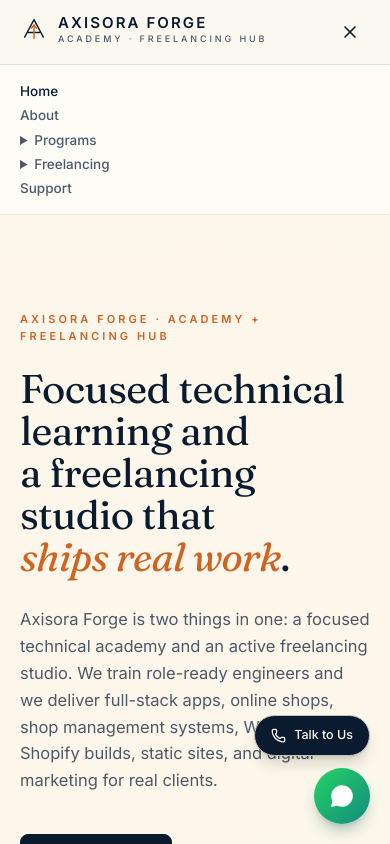
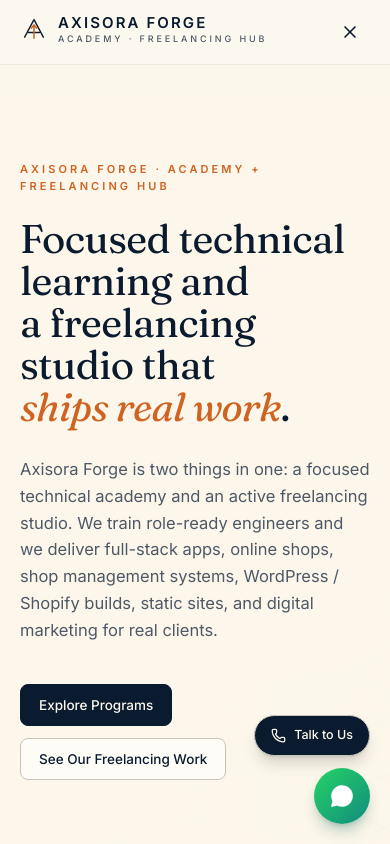
Before and after one commit to realtechskillforge-web/axisora, a React (Vite) app: page / in a window 390 px wide. Both pictures are taken after a click on the button "Toggle menu". Shown: the top 844 px of the page. Built offline with nearby package versions, Linux system fonts and the light colour scheme.

Commit message:
Update Header.tsx

```diff
--- a/src/components/site/Header.tsx
+++ b/src/components/site/Header.tsx
@@ -1,6 +1,6 @@
 import { Link, useRouterState } from "@tanstack/react-router";
 import { useState } from "react";
-import { Menu, X, ChevronDown } from "lucide-react";
+import { Menu, X, ChevronDown, ArrowUpRight } from "lucide-react";
 
 const programs = [
   { to: "/programs/java-fullstack-angular", label: "Java Full Stack — Angular" },
@@ -12,7 +12,6 @@
   { to: "/programs/java-placement", label: "Java Placement (Students)" },
   { to: "/programs/python-placement", label: "Python Placement (Students)" },
 ];
-
 
 const freelancing = [
   { to: "/freelancing/full-stack", label: "Full Stack Applications" },
@@ -26,6 +25,8 @@
 export function Header() {
   const path = useRouterState({ select: (s) => s.location.pathname });
   const [open, setOpen] = useState(false);
+  const [programsOpen, setProgramsOpen] = useState(false);
+  const [freelancingOpen, setFreelancingOpen] = useState(false);
 
   const NavLink = ({ to, children }: { to: string; children: React.ReactNode }) => (
     <Link
@@ -66,7 +67,8 @@
   return (
     <header className="sticky top-0 z-40 border-b border-border/70 bg-background/85 backdrop-blur-md">
       <div className="container-prose flex h-16 items-center justify-between md:h-20">
-        <Link to="/" aria-label="Axisora Forge — Home" className="shrink-0">
+        {/* Logo */}
+        <Link to="/" aria-label="Axisora Forge — Home" className="shrink-0" onClick={() => setOpen(false)}>
           <span className="inline-flex items-center gap-2.5 text-foreground">
             <svg viewBox="0 0 48 48" className="h-7 w-7" fill="none" aria-hidden>
               <path d="M8 38 L24 8 L40 38" stroke="currentColor" strokeWidth="2.4" strokeLinecap="round" strokeLinejoin="round" />
@@ -83,6 +85,7 @@
           </span>
         </Link>
 
+        {/* Desktop nav */}
         <nav className="hidden items-center gap-7 md:flex">
           <NavLink to="/">Home</NavLink>
           <NavLink to="/about">About</NavLink>
@@ -92,6 +95,7 @@
           <Link to="/support" className="btn-primary ml-2">Talk to Us</Link>
         </nav>
 
+        {/* Mobile hamburger */}
         <button
           onClick={() => setOpen((v) => !v)}
           className="inline-flex h-10 w-10 items-center justify-center rounded-md text-foreground md:hidden"
@@ -101,24 +105,125 @@
         </button>
       </div>
 
+      {/* Mobile drawer */}
       {open && (
-        <div className="border-t border-border bg-surface md:hidden">
-          <div className="container-prose flex flex-col gap-1 py-4">
-            <NavLink to="/">Home</NavLink>
-            <NavLink to="/about">About</NavLink>
-            <details className="group">
-              <summary className="cursor-pointer text-[13.5px] font-medium text-muted-foreground">Programs</summary>
-              <div className="mt-2 flex flex-col gap-1 pl-3">
-                {programs.map((p) => <NavLink key={p.to} to={p.to}>{p.label}</NavLink>)}
-              </div>
-            </details>
-            <details className="group">
-              <summary className="cursor-pointer text-[13.5px] font-medium text-muted-foreground">Freelancing</summary>
-              <div className="mt-2 flex flex-col gap-1 pl-3">
-                {freelancing.map((p) => <NavLink key={p.to} to={p.to}>{p.label}</NavLink>)}
-              </div>
-            </details>
-            <NavLink to="/support">Support</NavLink>
+        <div className="fixed inset-0 top-16 z-50 flex flex-col bg-background md:hidden overflow-y-auto">
+          {/* Header bar inside drawer */}
+          <div className="flex items-center justify-between border-b border-border px-5 py-4">
+            <p className="text-[10px] font-semibold tracking-[0.3em] text-muted-foreground">NAVIGATION</p>
+            <button onClick={() => setOpen(false)} className="text-muted-foreground hover:text-foreground">
+              <X size={18} />
+            </button>
+          </div>
+
+          <div className="flex flex-col px-5 py-4 gap-1">
+
+            {/* Home */}
+            <Link
+              to="/"
+              onClick={() => setOpen(false)}
+              className={`flex items-center justify-between rounded-xl px-4 py-3.5 text-[15px] font-medium transition-colors ${
+                path === "/" ? "bg-muted text-foreground" : "text-foreground hover:bg-muted"
+              }`}
+            >
+              Home
+            </Link>
+
+            {/* About */}
+            <Link
+              to="/about"
+              onClick={() => setOpen(false)}
+              className={`flex items-center justify-between rounded-xl px-4 py-3.5 text-[15px] font-medium transition-colors ${
+                path === "/about" ? "bg-muted text-foreground" : "text-foreground hover:bg-muted"
+              }`}
+            >
+              About
+            </Link>
+
+            {/* Programs accordion */}
+            <div className="rounded-xl overflow-hidden border border-border mt-1">
+              <button
+                onClick={() => setProgramsOpen((v) => !v)}
+                className={`flex w-full items-center justify-between px-4 py-3.5 text-[15px] font-medium transition-colors ${
+                  path.startsWith("/programs") ? "bg-muted text-foreground" : "text-foreground hover:bg-muted"
+                }`}
+              >
+                Programs
+                <ChevronDown size={16} className={`text-muted-foreground transition-transform duration-200 ${programsOpen ? "rotate-180" : ""}`} />
+              </button>
+              {programsOpen && (
+                <div className="border-t border-border bg-paper px-2 py-2 flex flex-col gap-0.5">
+                  {programs.map((p) => (
+                    <Link
+                      key={p.to}
+                      to={p.to}
+                      onClick={() => setOpen(false)}
+                      className={`flex items-center justify-between rounded-lg px-3 py-2.5 text-[13.5px] transition-colors ${
+                        path === p.to ? "bg-muted font-medium text-foreground" : "text-muted-foreground hover:bg-muted hover:text-foreground"
+                      }`}
+                    >
+                      {p.label}
+                      <ArrowUpRight size={13} className="shrink-0 opacity-40" />
+                    </Link>
+                  ))}
+                </div>
+              )}
+            </div>
+
+            {/* Freelancing accordion */}
+            <div className="rounded-xl overflow-hidden border border-border mt-1">
+              <button
+                onClick={() => setFreelancingOpen((v) => !v)}
+                className={`flex w-full items-center justify-between px-4 py-3.5 text-[15px] font-medium transition-colors ${
+                  path.startsWith("/freelancing") ? "bg-muted text-foreground" : "text-foreground hover:bg-muted"
+                }`}
+              >
+                Freelancing
+                <ChevronDown size={16} className={`text-muted-foreground transition-transform duration-200 ${freelancingOpen ? "rotate-180" : ""}`} />
+              </button>
+              {freelancingOpen && (
+                <div className="border-t border-border bg-paper px-2 py-2 flex flex-col gap-0.5">
+                  {freelancing.map((p) => (
+                    <Link
+                      key={p.to}
+                      to={p.to}
+                      onClick={() => setOpen(false)}
+                      className={`flex items-center justify-between rounded-lg px-3 py-2.5 text-[13.5px] transition-colors ${
+                        path === p.to ? "bg-muted font-medium text-foreground" : "text-muted-foreground hover:bg-muted hover:text-foreground"
+                      }`}
+                    >
+                      {p.label}
+                      <ArrowUpRight size={13} className="shrink-0 opacity-40" />
+                    </Link>
+                  ))}
+                </div>
+              )}
+            </div>
+
+            {/* Support */}
+            <Link
+              to="/support"
+              onClick={() => setOpen(false)}
+              className={`flex items-center justify-between rounded-xl px-4 py-3.5 text-[15px] font-medium transition-colors mt-1 ${
+                path === "/support" ? "bg-muted text-foreground" : "text-foreground hover:bg-muted"
+              }`}
+            >
+              Support
+            </Link>
+          </div>
+
+          {/* CTA at bottom */}
+          <div className="mt-auto border-t border-border px-5 py-5">
+            <Link
+              to="/support"
+              onClick={() => setOpen(false)}
+              className="btn-primary w-full justify-center text-[14px] py-3"
+            >
+              Talk to Us
+            </Link>
+            <p className="mt-3 text-center text-[11px] text-muted-foreground">
+              Usually reply within minutes on WhatsApp
+            </p>
           </div>
         </div>
       )}
```
